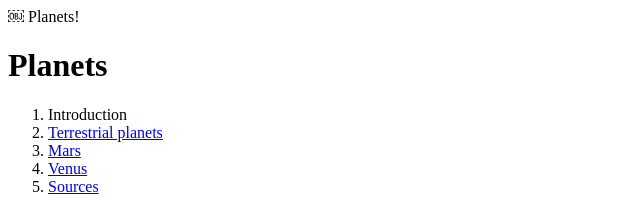
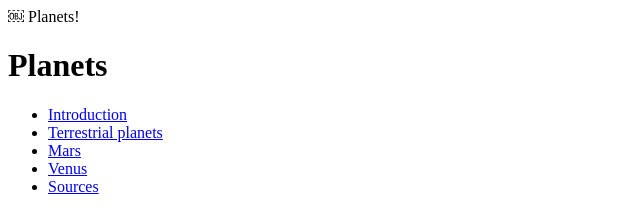
Before and after one commit to Lenzo/dsn1674-assignment-2, a plain HTML site: page index.html in a window 1280 px wide. Shown: the top 214 px of the page, 0-640 px from the left. Drawn offline with Linux system fonts and the light colour scheme.

Commit message:
Changed <ol> to <ul>, fixed list item

```diff
--- a/index.html
+++ b/index.html
@@ -9,13 +9,13 @@
 
 <header>
 <h1><b>Planets</b></h1>
-<ol>
-  <li><a>Introduction</a></li>
+<ul>
+  <li><a href=#>Introduction</a></li>
   <li><a href="#">Terrestrial planets</a></li>
   <li><a href="#">Mars</a></li>
   <li><a href="#">Venus</a></li>
   <li><a href="#">Sources</a></li>
-</ol>
+</ul>
 
 
 
```
